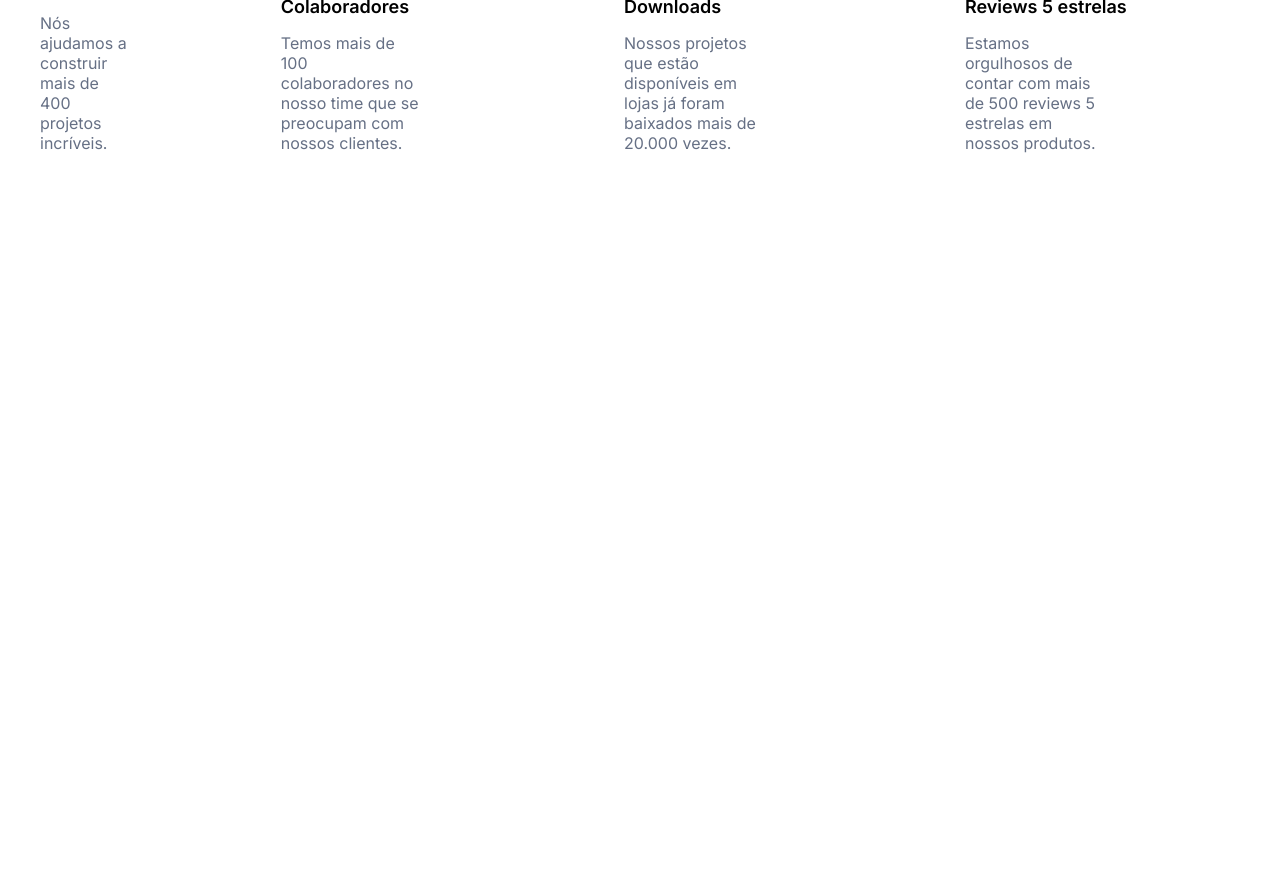
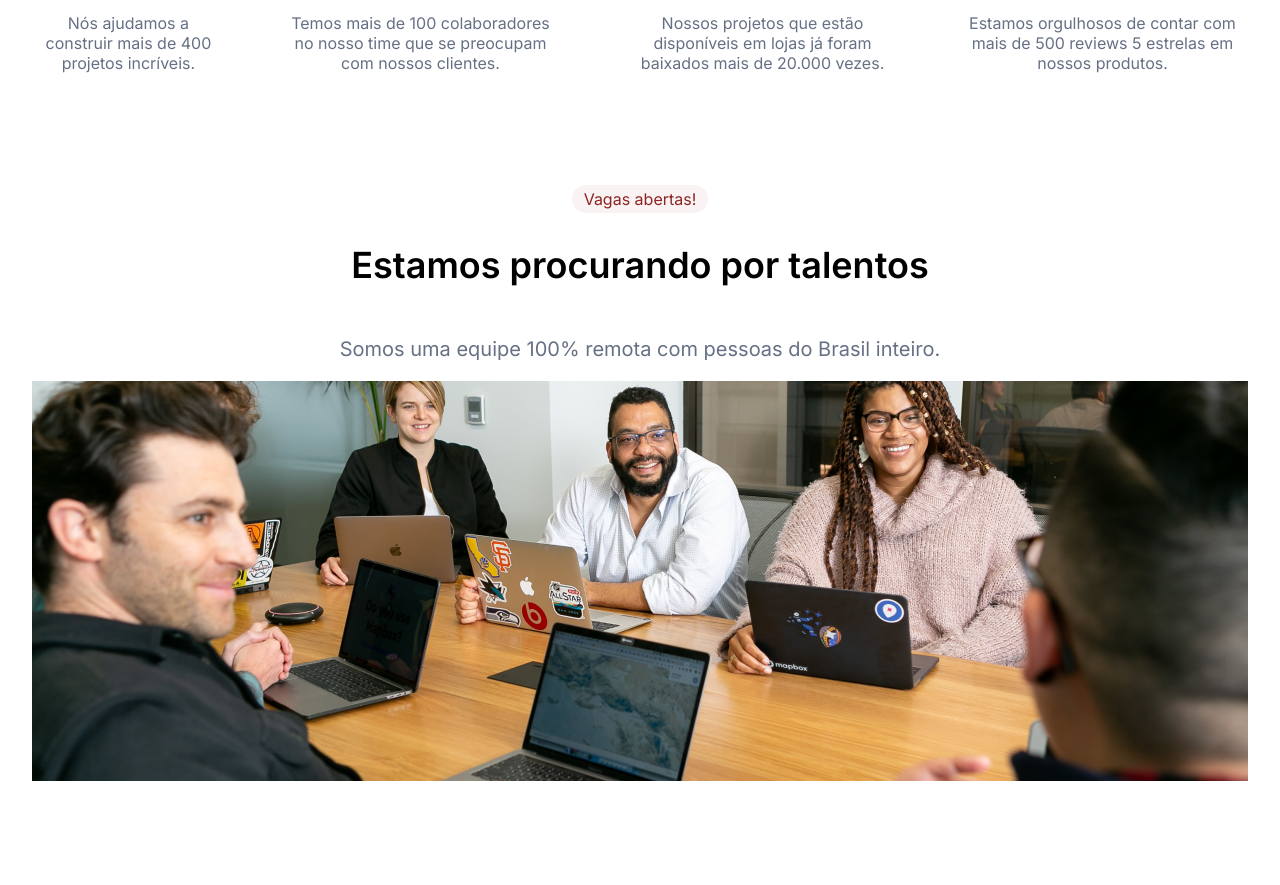
Before and after one commit to LucasViniciusNunesCosta/7DaysOfCode---HTML-e-CSS, a plain HTML site: page Index.html in a window 1280 px wide. Shown: the part 627-1512 px from the top of the page. Before the commit the page ends 804 px from the top, so only its background shows below. Drawn offline with Linux system fonts and the light colour scheme.

Commit message:
Quarto dia

```diff
--- a/Index.html
+++ b/Index.html
@@ -59,6 +59,12 @@
         </div>
 
     </section>
+    <section class="procurando-talentos">
+        <span>Vagas abertas!</span>
+        <h1>Estamos procurando por talentos</h1>
+        <p>Somos uma equipe 100% remota com pessoas do Brasil inteiro.</p>
+        <img src="imagens/Image.png">
+    </section>
 </body>
 
 </html>
--- a/Style.css
+++ b/Style.css
@@ -1,41 +1,49 @@
-:root{
-    --text-color:#667085;
-    --main-color:#8E2424;
+:root {
+    --text-color: #667085;
+    --main-color: #8E2424;
 }
-body{
+
+body {
     font-family: 'Inter', sans-serif;
 }
-.nav{
+
+.nav {
     display: flex;
     justify-items: center;
     align-items: center;
     justify-content: space-around;
     font-size: 0.9rem;
 }
-.nav .logo{
+
+.nav .logo {
     display: flex;
     justify-content: center;
     align-items: center;
     justify-content: space-around;
     gap: 0.6rem;
 }
-.nav .logo a{
+
+.nav .logo a {
     text-decoration: none;
     color: var(--text-color);
     font-size: 1rem;
 }
-.nav .links ul{
+
+.nav .links ul {
     list-style: none;
 }
-.nav .links li{
+
+.nav .links li {
     display: inline-block;
 }
-.nav .links li a{
+
+.nav .links li a {
     text-decoration: none;
     margin-right: 1rem;
     color: var(--text-color);
 }
-.buttons button{
+
+.buttons button {
     color: var(--text-color);
     border-radius: 0.5rem;
     border: none;
@@ -43,45 +51,78 @@ body{
     font-size: 0.9rem;
     background: none;
 }
-.buttons button:nth-child(2){
+
+.buttons button:nth-child(2) {
     background-color: var(--main-color);
     color: #FFF;
 }
-.about{
+
+.about {
     display: flex;
     align-items: center;
     align-content: center;
     flex-direction: column;
     padding: 6rem 0;
 }
-.about span{
+
+.about span {
     color: var(--main-color);
     letter-spacing: -0.02em;
 }
-.about h1{
+
+.about h1 {
     font-size: 3rem;
 }
-.about p{
+
+.about p {
     color: var(--text-color);
     text-align: center;
     font-size: 1.25rem;
     max-width: 50%;
 }
-.metricas-container{
+
+.metricas-container {
     display: flex;
     padding: 0 2rem 0 2rem;
-    align-items: flex-end;
     gap: 4rem;
+    text-align: center;
+    align-items: flex-start;
 }
-.metricas-container .metrica span{
+.metricas-container .metrica span {
     font-size: 3.75rem;
     color: var(--main-color);
 }
-.metricas-container .metrica h2{
+
+.metricas-container .metrica h2 {
     font-size: 1.125rem;
 }
-.metricas-container .metrica p{
+
+.metricas-container .metrica p {
     font-size: 1rem;
     color: var(--text-color);
-    max-width: 50%;
 }
+
+.procurando-talentos {
+    display: flex;
+    flex-direction: column;
+    justify-items: center;
+    align-items: center;
+    padding: 6rem 0;
+
+}
+
+.procurando-talentos span {
+    border-radius: 1rem;
+    background-color: rgba(142, 36, 36, 0.05);
+    padding: 0.25rem 0.75rem;
+    color: var(--main-color);
+}
+
+.procurando-talentos h1 {
+    font-size: 2.25rem;
+}
+
+.procurando-talentos p {
+    font-size: 1.25rem;
+    color: #667085;
+}
```
Also changed, not shown: imagens/Image.png (added).
